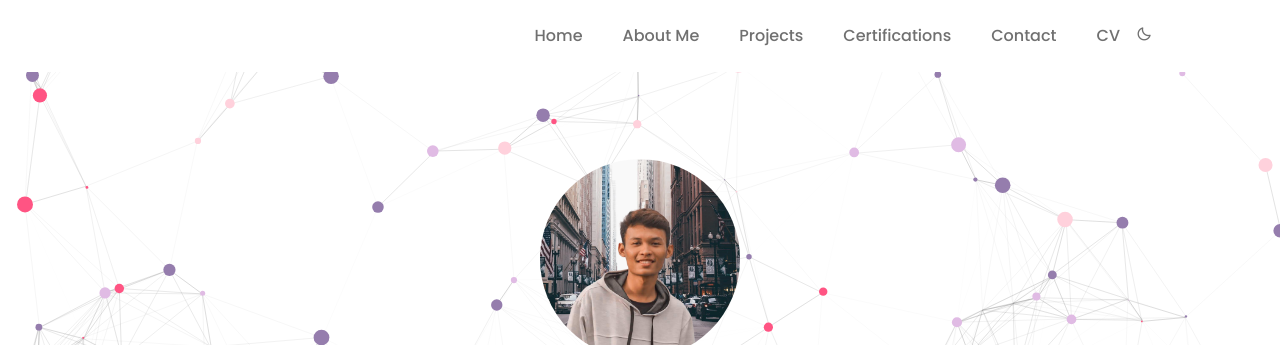
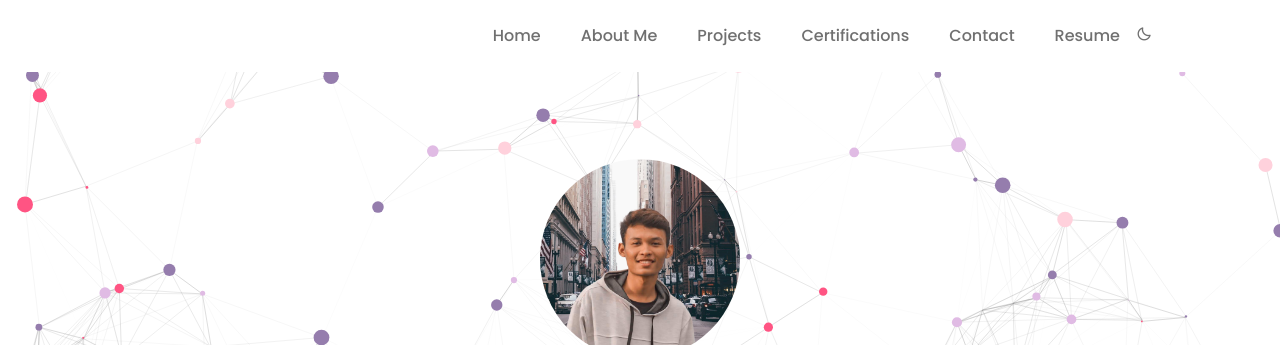
Before and after one commit to egxadev/egxadev.github.io, a plain HTML site: page index.html in a window 1280 px wide. Shown: the top 345 px of the page. Drawn offline with nearby package versions, Linux system fonts and the light colour scheme; animation ran at ten frames a second.

Commit message:
update header resume

```diff
--- a/index.html
+++ b/index.html
@@ -48,7 +48,7 @@
                                 href="https://drive.google.com/file/d/1-f4x0vJI9khynK893E97MIwGbssh3zh-/view?usp=drivesdk"
                                 target="_blank"
                                 class="nav__link"
-                                >CV</a
+                                >Resume</a
                             >
                         </li>
                         <li>
```
